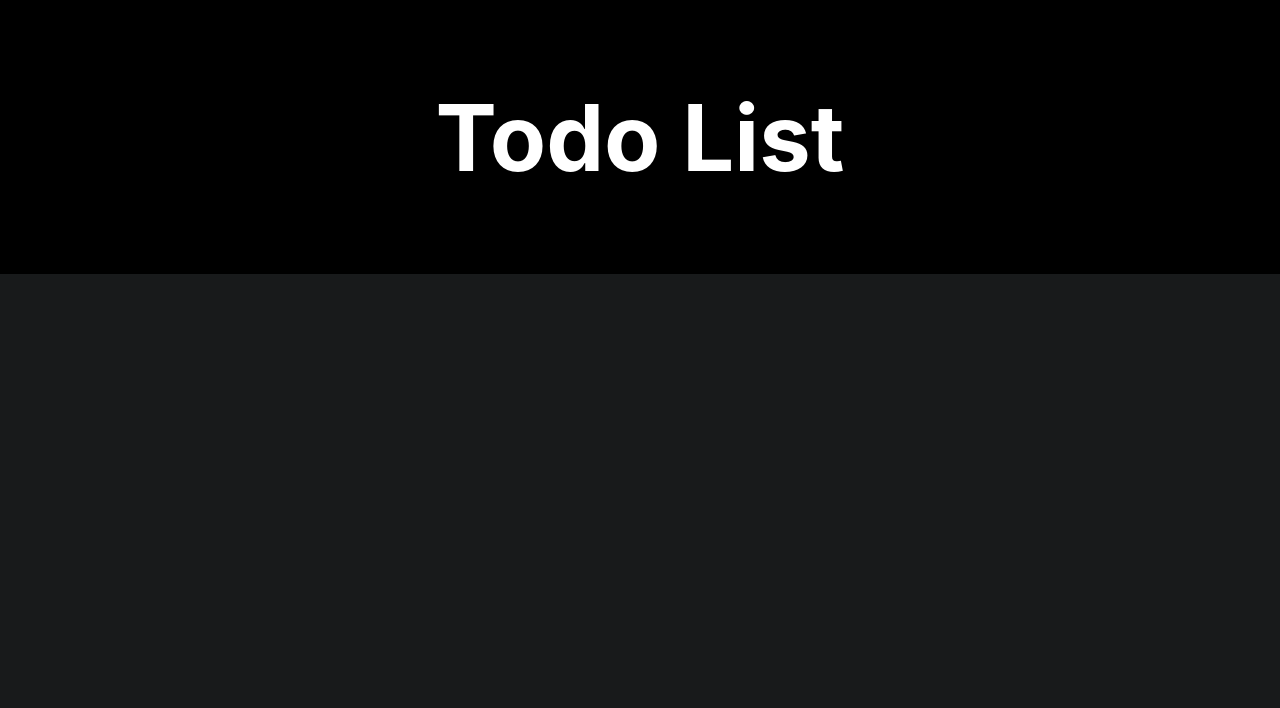
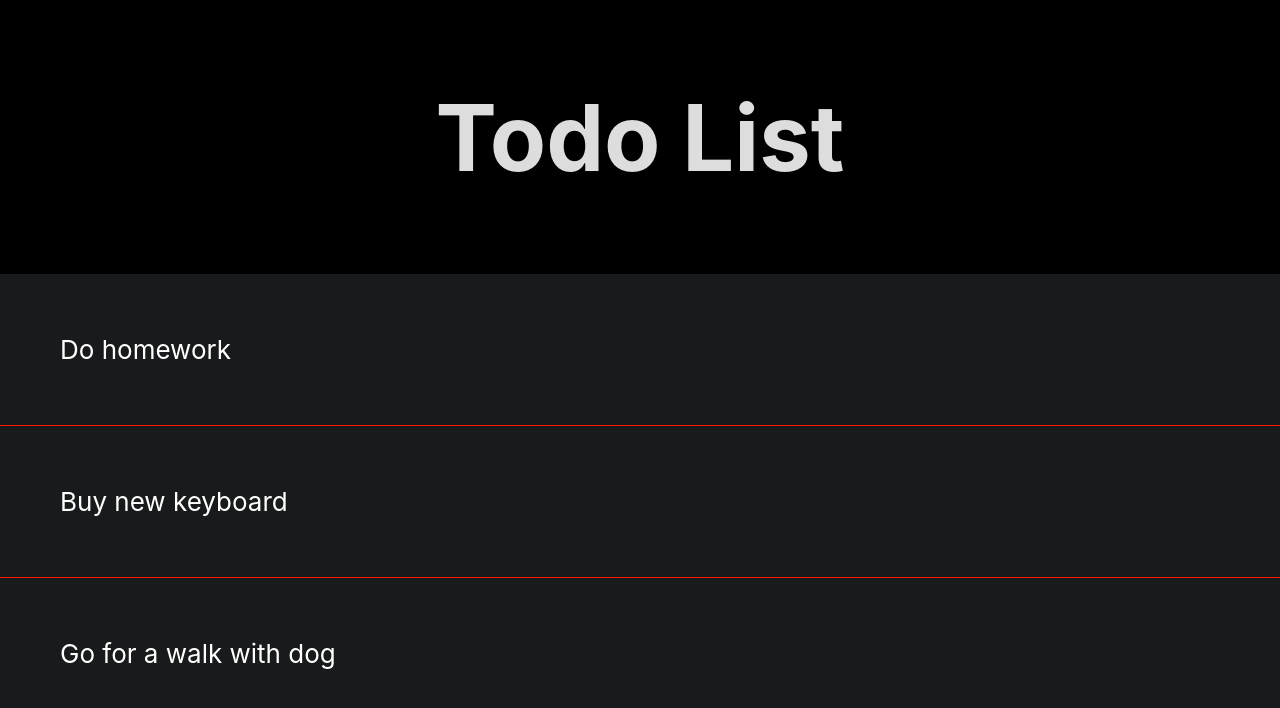
Before and after one commit to Bileq/TodoList, a React (Create React App) app: page / in a window 1280 px wide. Shown: the top 708 px of the page. Built offline with nearby package versions, Linux system fonts and the light colour scheme.

Commit message:
Display and create style for each todo

```diff
--- a/src/components/TodoItem.js
+++ b/src/components/TodoItem.js
@@ -3,17 +3,21 @@ import React, { Component } from 'react'
 export class TodoItem extends Component {
     render() {
         return (
-            <div>
-
+            //Displaying each todo
+            <div style={itemStyle}>
+                { this.props.todo.title }
             </div>
         )
     }
 }
 
 const itemStyle = {
-    color: '#fff'
+    color: '#fff',
+    borderBottom: '#ff1605 solid 1px',
+    padding: '60px 0px 60px 60px',
+    fontSize: '26px',
 }
-{/* end this buttons styles , commit and then pass props from app.js || also change header*/}
+//To do later
 const xStyle = {
 
 }
--- a/src/components/TodoList.js
+++ b/src/components/TodoList.js
@@ -3,6 +3,7 @@ import TodoItem from './TodoItem'
 
 export class TodoList extends Component {
     render() {
+        //Mapping through todos and each one sending to TodoItem
         return this.props.todos.map((todo) => (
             <TodoItem key={todo.id} todo={todo}/>
         ));
--- a/src/components/layout/Header.js
+++ b/src/components/layout/Header.js
@@ -10,7 +10,7 @@ function Header() {
 }
 
 const headerStyle = {
-    color: '#fff',
+    color: '#ddd',
     backgroundColor: '#000',
     textAlign: 'center',
     padding: '20px',
```
